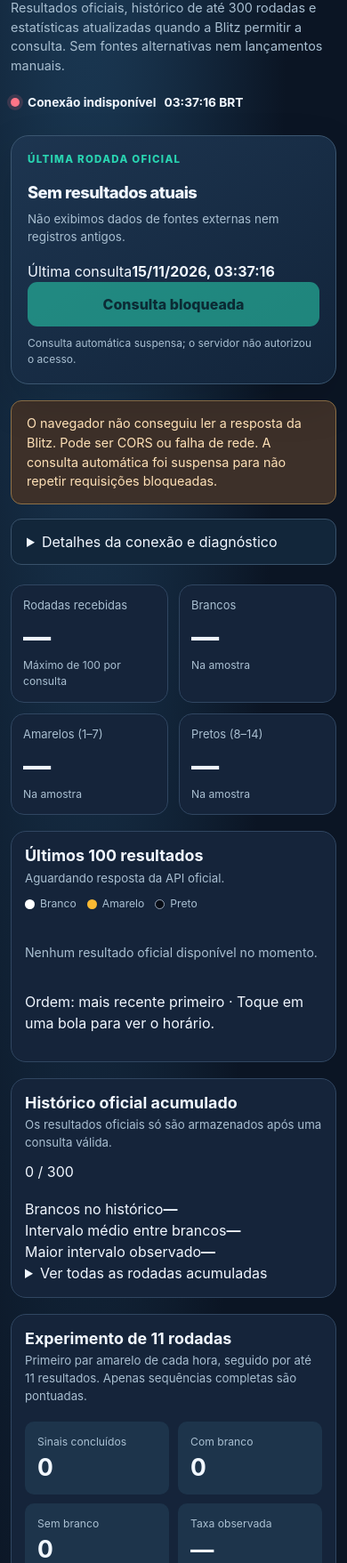
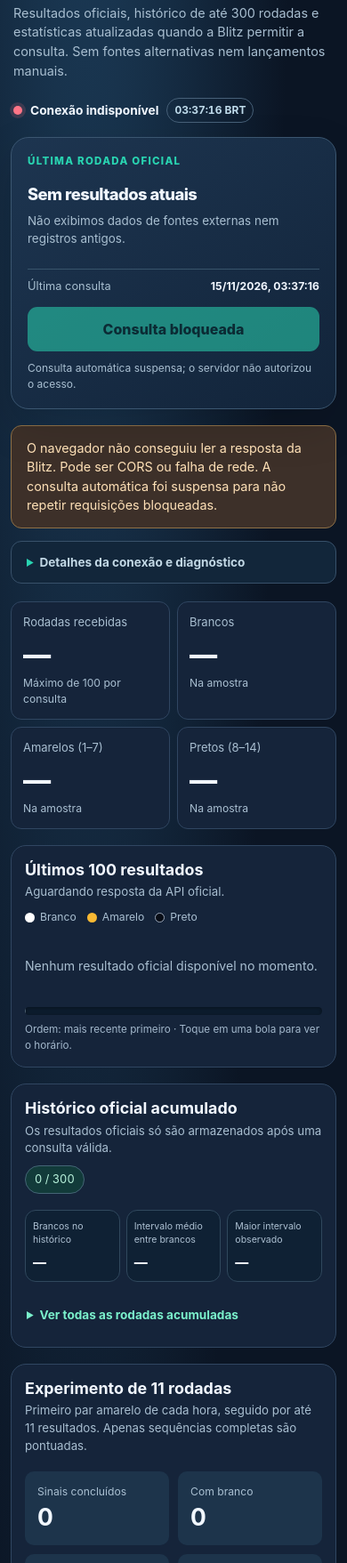
Before and after one commit to Stormthunder114/calculador-branco-one-for-all, a plain HTML site: page index.html in a window 390 px wide. Shown: the part 243-2000 px from the top of the page at 89% size. Drawn offline with Linux system fonts and the light colour scheme; no server answers.

Commit message:
Melhora layout mobile, gráfico, histórico e registro de conexão

```diff
--- a/style.css
+++ b/style.css
@@ -84,3 +84,60 @@ footer{border-top:1px solid #293e55;text-align:center;font-size:.75rem;padding-t
 .request-info strong{display:block;color:#aeead9;font-size:.77rem;margin-bottom:6px}
 .request-info code{display:block;color:#e5f2ff;font-size:.74rem;overflow-wrap:anywhere;white-space:normal}
 .request-info p{color:#b7cadc;font-size:.81rem;margin:9px 0 0}
+
+
+/* ONE FOR ALL mobile plus — progressive enhancements */
+.live-clock{margin-left:auto;font-variant-numeric:tabular-nums;color:#bfdbeb;
+  font-size:.75rem;font-weight:700;border:1px solid #476078;padding:4px 8px;border-radius:20px}
+.sync-meta{display:flex;gap:12px;align-items:center;justify-content:space-between;
+  padding:9px 0 13px;border-top:1px solid #38546b;margin-top:7px;font-size:.8rem}
+.sync-meta span{color:#a7becf}.sync-meta strong{font-size:.76rem;text-align:right}
+.request-info{margin:-7px 0 20px}
+.request-info summary{cursor:pointer;color:#c2d8e5;font-size:.85rem;font-weight:700}
+.request-info summary::marker{color:#29d4b1}
+.request-info .details-inner{padding-top:14px}
+.frequency-bars{display:flex;width:100%;height:9px;border-radius:20px;overflow:hidden;
+  background:#0c1c2d;margin:20px 0 8px;box-shadow:inset 0 1px 4px #0005}
+.frequency-bars .bar-segment{display:block;width:0%;transition:width .4s ease}
+.white-segment{background:#eaf2fb}.yellow-segment{background:#f7c14c}.black-segment{background:#030b15;border-right:1px solid #4d6173}
+.sample-footnote{font-size:.73rem;color:#a2b7cb;margin:0}
+.history-count{font-size:.8rem;font-variant-numeric:tabular-nums;white-space:nowrap;
+  border:1px solid #456576;color:#baf4dd;background:#123b3a;border-radius:20px;padding:5px 10px}
+.archive-metrics{display:grid;grid-template-columns:repeat(3,minmax(0,1fr));gap:12px;margin:16px 0}
+.archive-metrics>div{padding:14px;background:#0f2134;border:1px solid #30485d;border-radius:12px;min-width:0}
+.archive-metrics span{display:block;font-size:.76rem;color:#adc0d2;min-height:2.3em}
+.archive-metrics strong{display:block;font-weight:800;font-size:1.25rem;margin-top:7px;line-height:1.35}
+.archive-disclosure summary{cursor:pointer;color:#7af0cb;font-weight:700;font-size:.85rem;padding:11px 2px}
+.archive-disclosure summary:focus-visible{outline:2px solid #aff7d8}
+.history-rounds{padding:13px 0;max-height:360px;overflow-y:auto;align-content:flex-start}
+.history-rounds .round{width:30px;height:30px;font-size:.7rem}
+.event-list{display:flex;flex-direction:column;gap:8px}
+.log-entry{display:grid;grid-template-columns:160px minmax(0,1fr);gap:12px;border:1px solid #365067;
+  background:#12283e;border-radius:9px;padding:9px 13px;font-size:.8rem}
+.log-entry span{color:#95b3c6;font-variant-numeric:tabular-nums;font-size:.73rem}
+.log-entry p{margin:0;overflow-wrap:anywhere}
+.log-entry.live{border-color:#2f7b63}.log-entry.denied,.log-entry.unavailable{border-color:#93606a}
+@media (max-width:640px){
+  body{padding-bottom:env(safe-area-inset-bottom)}
+  .shell{padding-top:max(14px,env(safe-area-inset-top))}
+  .live-clock{margin-left:0}
+  .connection{flex-wrap:wrap}
+  .hero{gap:12px}
+  .hero-heading{padding:4px 3px}
+  .hero-heading h1{font-size:2.55rem}
+  .status-panel{min-height:235px}
+  .stats{gap:8px}
+  .stat{border-radius:12px}
+  .panel-title{gap:9px}
+  .archive-metrics{gap:7px}
+  .archive-metrics>div{padding:10px 8px}
+  .archive-metrics span{font-size:.66rem}
+  .archive-metrics strong{font-size:.94rem}
+  .log-entry{grid-template-columns:1fr;gap:3px}
+  .rounds{gap:6px}
+  .round{height:34px;width:34px;font-size:.75rem}
+  .history-rounds{max-height:250px}
+}
+@media (prefers-reduced-motion:reduce){
+  .frequency-bars .bar-segment{transition:none}
+}
```
